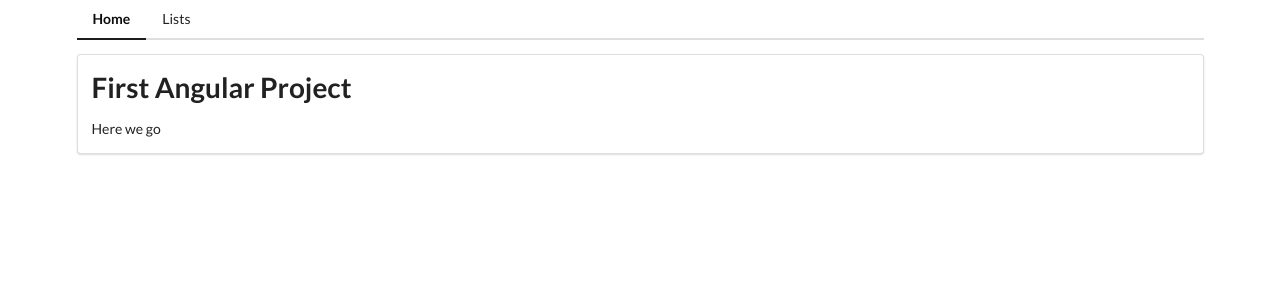
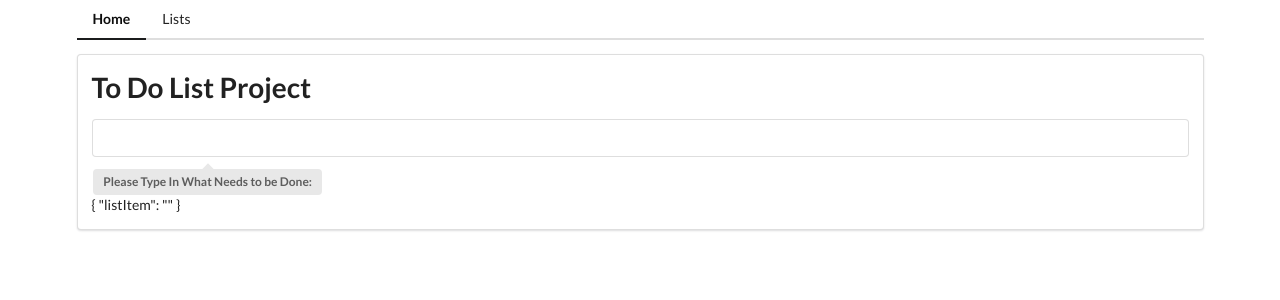
Before and after one commit to Tony940426/Angular-List-Project, an Angular app: page / in a window 1280 px wide. Shown: the top 300 px of the page. Built offline with nearby package versions, Linux system fonts and the light colour scheme.

Commit message:
Added form modules and started to implement list input

```diff
--- a/src/app/app.module.ts
+++ b/src/app/app.module.ts
@@ -1,5 +1,6 @@
 import { NgModule } from '@angular/core';
 import { BrowserModule } from '@angular/platform-browser';
+import { ReactiveFormsModule } from '@angular/forms';
 
 import { AppRoutingModule } from './app-routing.module';
 import { AppComponent } from './app.component';
@@ -14,7 +15,8 @@ import { NotFoundComponent } from './not-found/not-found.component';
   ],
   imports: [
     BrowserModule,
-    AppRoutingModule
+    AppRoutingModule,
+    ReactiveFormsModule
   ],
   providers: [],
   bootstrap: [AppComponent]
--- a/src/app/home/home.component.html
+++ b/src/app/home/home.component.html
@@ -1,2 +1,14 @@
-<h1>First Angular Project</h1>
-<p>Here we go</p>
+<div class="ui container">
+    <h1>To Do List Project</h1>
+    <div class="field">
+        <form [formGroup]= "newListForm" class="ui form fluid">
+            <input formControlName="listItem" class="ui input" input="text">
+            <div class="ui pointing label">
+                Please Type In What Needs to be Done:
+              </div>
+        </form>
+        <div>
+            {{newListForm.value | json}}
+        </div>
+    </div>
+</div>
--- a/src/app/home/home.component.ts
+++ b/src/app/home/home.component.ts
@@ -1,4 +1,5 @@
 import { Component } from '@angular/core';
+import {FormGroup, FormControl} from '@angular/forms'
 
 @Component({
   selector: 'app-home',
@@ -6,5 +7,7 @@ import { Component } from '@angular/core';
   styleUrls: ['./home.component.css']
 })
 export class HomeComponent {
-
+  newListForm = new FormGroup({
+    listItem: new FormControl('')
+  })
 }
--- a/src/app/lists/list-home/list-home.component.html
+++ b/src/app/lists/list-home/list-home.component.html
@@ -1 +1,2 @@
 <p>list-home works!</p>
+<app-menu></app-menu>
--- a/src/app/lists/lists.module.ts
+++ b/src/app/lists/lists.module.ts
@@ -3,11 +3,13 @@ import { CommonModule } from '@angular/common';
 
 import { ListsRoutingModule } from './lists-routing.module';
 import { ListHomeComponent } from './list-home/list-home.component';
+import { MenuComponent } from './menu/menu.component';
 
 
 @NgModule({
   declarations: [
-    ListHomeComponent
+    ListHomeComponent,
+    MenuComponent
   ],
   imports: [
     CommonModule,
--- /dev/null
+++ b/src/app/lists/menu/menu.component.html
@@ -0,0 +1,23 @@
+<div class="ui grid">
+    <div class="four wide column">
+      <div class="ui vertical fluid tabular menu">
+        <a class="item">
+          Bio
+        </a>
+        <a class="item">
+          Pics
+        </a>
+        <a class="item">
+          Companies
+        </a>
+        <a class="item">
+          Links
+        </a>
+      </div>
+    </div>
+    <div class="twelve wide stretched column">
+      <div class="ui segment">
+        This is an stretched grid column. This segment will always match the tab height
+      </div>
+    </div>
+  </div>
```
Also changed, not shown: src/app/lists/menu/menu.component.ts (added, +10 -0 lines), src/app/lists/menu/menu.component.css (added), 1 other file (tests, documents, lock files or other folders).
